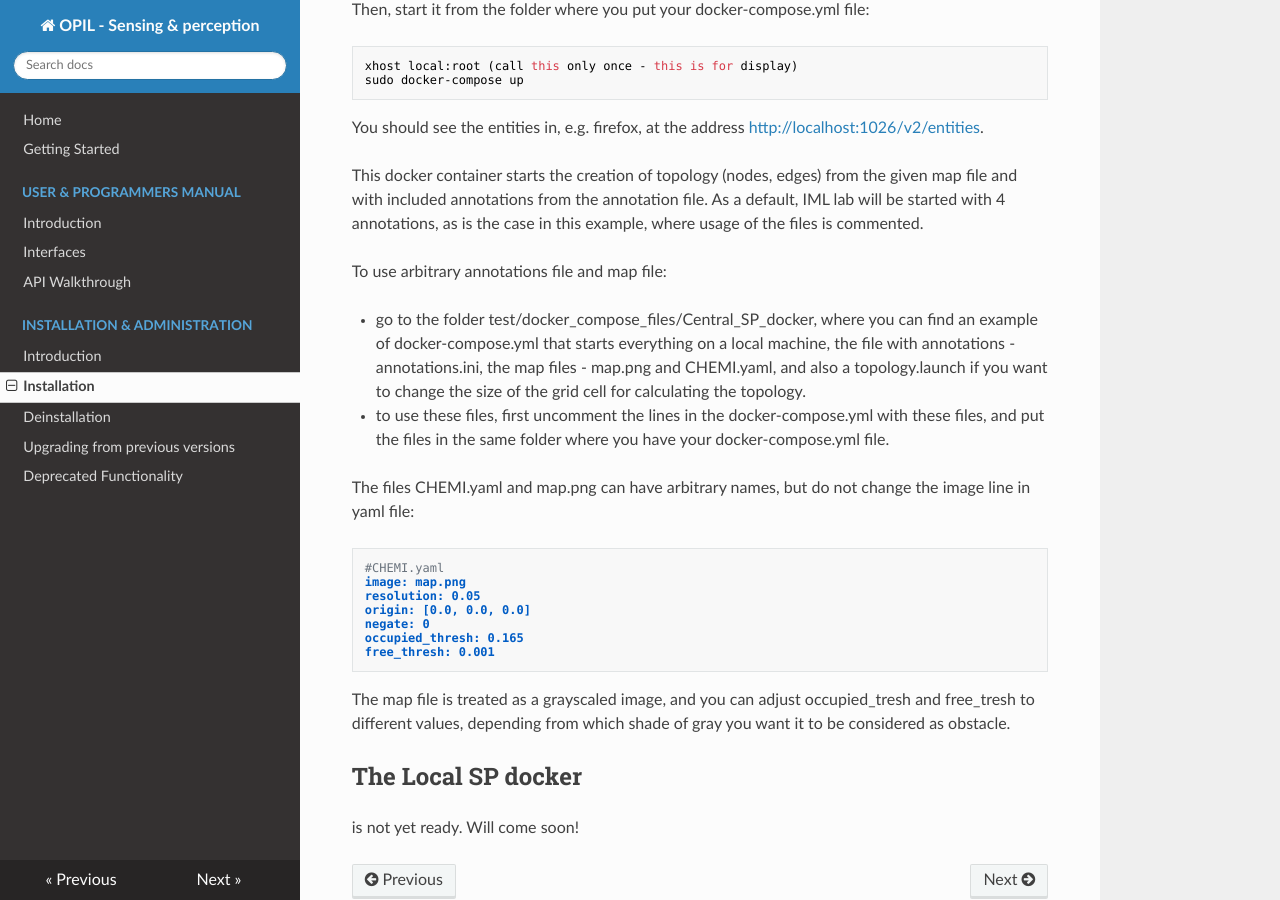
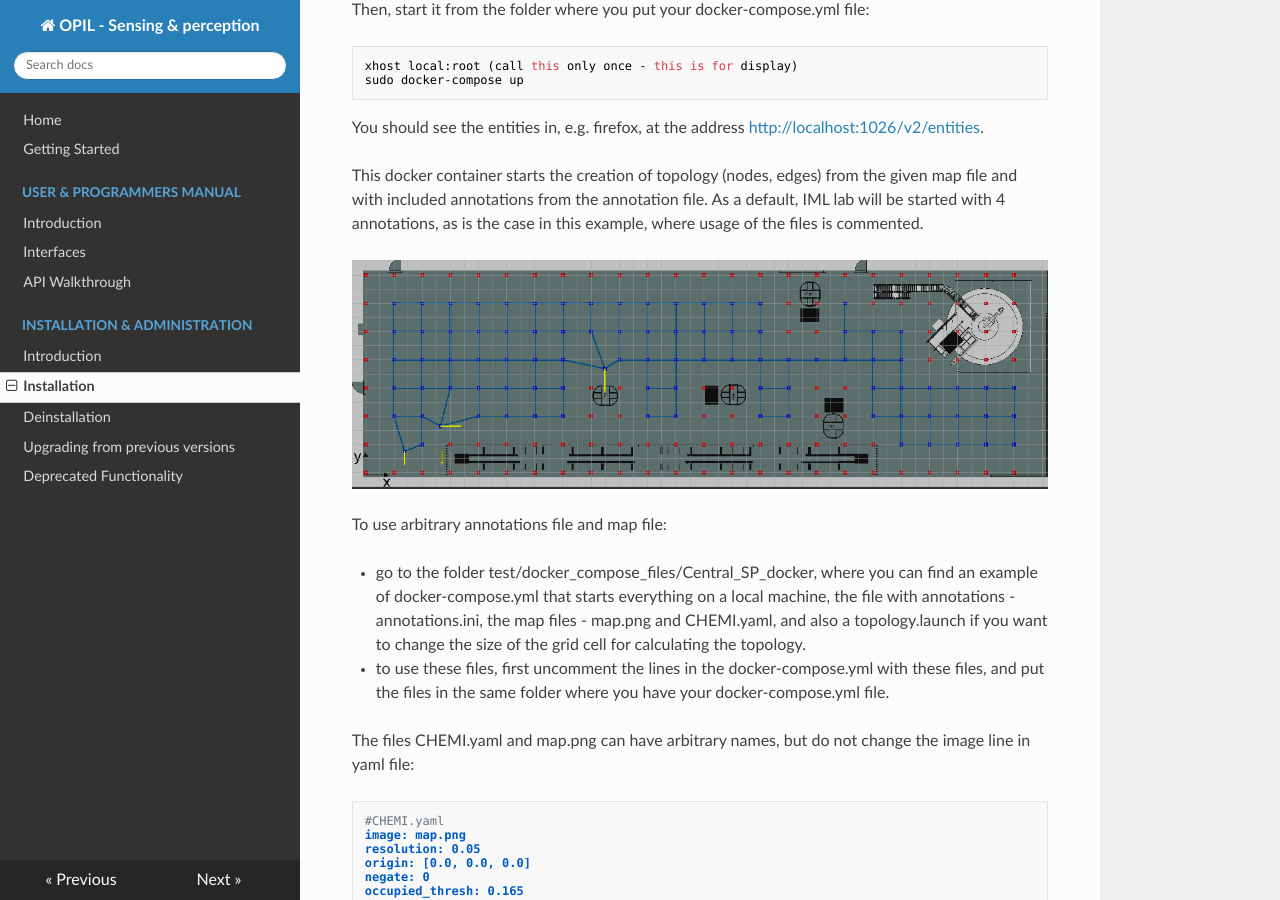
Before and after one commit to ramp-eu/Central_Sensing_and_Perception, an MkDocs documentation site: the page built from doc/docs/install/install.md, in a window 1280 px wide and 900 px high, scrolled down 1798 px. Built offline with MkDocs 1.6.1, drawn with Linux system fonts in a browser that asks for light colours; nearby versions of some CDN libraries.

Commit message:
minor update of docs

```diff
--- a/doc/docs/install/install.md
+++ b/doc/docs/install/install.md
@@ -84,6 +84,8 @@ You should see the entities in, e.g. firefox, at the address <http://localhost:1
 
 This docker container starts the creation of topology (nodes, edges) from the given map file and with included annotations from the annotation file. As a default, IML lab will be started with 4 annotations, as is the case in this example, where usage of the files is commented.
 
+![IML topology](../img/IMLtopology.png)
+
 To use arbitrary annotations file and map file:
 
 * go to the folder test/docker_compose_files/Central_SP_docker, where you can find an example of docker-compose.yml that starts everything on a local machine, the file with annotations - annotations.ini, the map files - map.png and CHEMI.yaml, and also a topology.launch if you want to change the size of the grid cell for calculating the topology.
```
Also changed, not shown: doc/docs/img/IMLtopology.png (added).
